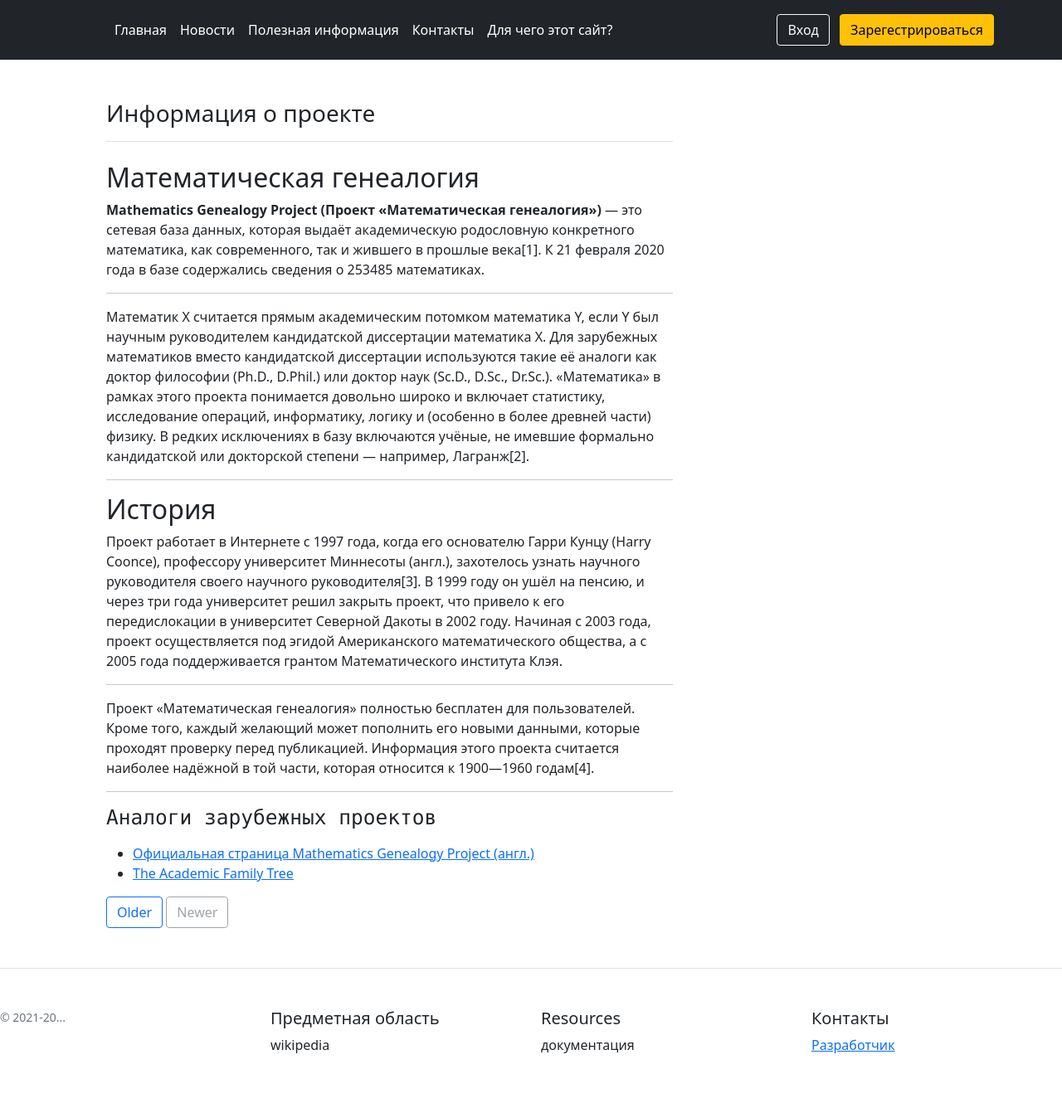
After one commit to 4eda/newSymfonyProg, a Symfony app: template templates/articles/info.html.twig in a window 1280 px wide. The commit adds this page. Shown: the whole page at 83% size. Run offline with Twig, Linux system fonts and the light colour scheme; the template is opened without the code that fills it, so the values that code supplies are empty; some libraries are stand-ins or nearby versions.

Commit message:
16.12.2021

```diff
--- a/public/css/style.css
+++ b/public/css/style.css
@@ -23,3 +23,17 @@
 .class_center_text {
     text-align: center;
 }
+
+.news{
+    margin-left: 15%;
+    margin-right: 15%;
+}
+
+.info {
+    margin-left: 10%;
+    margin-right: 10%;
+}
+
+.about_p {
+    font-size: 20px;
+}
--- /dev/null
+++ b/templates/articles/info.html.twig
@@ -0,0 +1,42 @@
+{% extends 'base.html.twig' %}
+
+{% block title %}
+
+{% endblock %}
+
+{% block body %}
+    <div class="info">
+    <div class="col-md-8 blog-main mt-5">
+        <h3 class="pb-3 mb-4 font-italic border-bottom">
+            Информация о проекте
+        </h3>
+
+        <div class="blog-post">
+            <h2 class="blog-post-title">Математическая генеалогия</h2>
+            <p><b>Mathematics Genealogy Project (Проект «Математическая генеалогия»)</b> — это сетевая база данных, которая выдаёт академическую родословную конкретного математика, как современного, так и жившего в прошлые века[1]. К 21 февраля 2020 года в базе содержались сведения о 253485 математиках.</p>
+            <hr>
+            <p>Математик X считается прямым академическим потомком математика Y, если Y был научным руководителем кандидатской диссертации математика X. Для зарубежных математиков вместо кандидатской диссертации используются такие её аналоги как доктор философии (Ph.D., D.Phil.) или доктор наук (Sc.D., D.Sc., Dr.Sc.). «Математика» в рамках этого проекта понимается довольно широко и включает статистику, исследование операций, информатику, логику и (особенно в более древней части) физику. В редких исключениях в базу включаются учёные, не имевшие формально кандидатской или докторской степени — например, Лагранж[2].</p>
+            <hr>
+            <h2>История</h2>
+            <p>Проект работает в Интернете с 1997 года, когда его основателю Гарри Кунцу (Harry Coonce), профессору университет Миннесоты (англ.), захотелось узнать научного руководителя своего научного руководителя[3]. В 1999 году он ушёл на пенсию, и через три года университет решил закрыть проект, что привело к его передислокации в университет Северной Дакоты в 2002 году. Начиная с 2003 года, проект осуществляется под эгидой Американского математического общества, а с 2005 года поддерживается грантом Математического института Клэя.</p>
+            <hr>
+            <p>Проект «Математическая генеалогия» полностью бесплатен для пользователей. Кроме того, каждый желающий может пополнить его новыми данными, которые проходят проверку перед публикацией. Информация этого проекта считается наиболее надёжной в той части, которая относится к 1900—1960 годам[4].</p>
+            <hr>
+            <h3><pre><code>Аналоги зарубежных проектов</code></pre></h3>
+            <ul>
+                <li><a href="https://genealogy.math.ndsu.nodak.edu/">Официальная страница Mathematics Genealogy Project (англ.)</a></li>
+                <li><a href="https://academictree.org/">The Academic Family Tree</a></li>
+            </ul>
+        </div><!-- /.blog-post -->
+
+
+
+
+
+        <nav class="blog-pagination">
+            <a class="btn btn-outline-primary" href="#">Older</a>
+            <a class="btn btn-outline-secondary disabled" href="#">Newer</a>
+        </nav>
+    </div>
+    </div>
+{% endblock %}
--- a/templates/base.html.twig
+++ b/templates/base.html.twig
@@ -1,9 +1,14 @@
 <!DOCTYPE html>
 <html>
     <head>
+
         <meta charset="UTF-8">
         <meta name="viewport" content="width=device-width, initiall-scale=1 , shrink-to-fit=nio">
-        <title>{% block title %}Welcome!{% endblock %}</title>
+        {% block javascripts %}
+        <script src="https://ajax.googleapis.com/ajax/libs/jquery/3.6.0/jquery.min.js"/>
+        {{ encore_entry_script_tags('app') }}
+        {% endblock %}
+        <title>{% block title %}Главная{% endblock %}</title>
 
         {# Run `composer require symfony/webpack-encore-bundle`
            and uncomment the following Encore helpers to start using Symfony UX #}
@@ -20,15 +25,11 @@
 
                         <ul class="nav col-12 col-lg-auto me-lg-auto mb-2 justify-content-center mb-md-0">
                             <li><a href="{{ path('app_homepage') }}" class="nav-link px-2 text-white">Главная</a></li>
-                            <li><a href="{{ path('app_artical_show' , {slug: 'when-they-put-the-toilet-in-the-car'}) }}" class="nav-link px-2 text-white">Новости</a></li>
-                            <li><a href="#" class="nav-link px-2 text-white">Полезная информация</a></li>
-                            <li><a href="#" class="nav-link px-2 text-white">Контакты</a></li>
+                            <li><a href="{{ path('app_news') }}" class="nav-link px-2 text-white">Новости</a></li>
+                            <li><a href="{{ path('app_info') }}" class="nav-link px-2 text-white">Полезная информация</a></li>
+                            <li><a href="{{ path('app_about') }}" class="nav-link px-2 text-white">Контакты</a></li>
                             <li><a href="#" class="nav-link px-2 text-white">Для чего этот сайт?</a></li>
                         </ul>
-
-                        <form class="col-12 col-lg-auto mb-3 mb-lg-0 me-lg-3">
-                            <input type="search" class="form-control form-control-dark" placeholder="Поиск..." aria-label="Поиск">
-                        </form>
 
                         <div class="text-end">
                             <button type="button" class="btn btn-outline-light me-2">Вход</button>
@@ -66,8 +67,5 @@
             </div>
         </div>
     </footer>
-{% block javascripts %}
-                <script src="https://ajax.googleapis.com/ajax/libs/cesiumjs/1.78/Build/Cesium/Cesium.js"></script>
-    {{ encore_entry_script_tags('app') }}
-{% endblock %}
+
 </html>
```
Also changed, not shown: src/Controller/ArticleController.php (+35 -0 lines), templates/articles/about.html.twig (added, +24 -0 lines), templates/articles/homepage.html.twig (+9 -13 lines), templates/articles/news.html.twig (added, +41 -0 lines), templates/inc/Search.html.twig (+13 -13 lines), templates/inc/diff_search.html.twig (+29 -26 lines), public/js/app.js (added).
